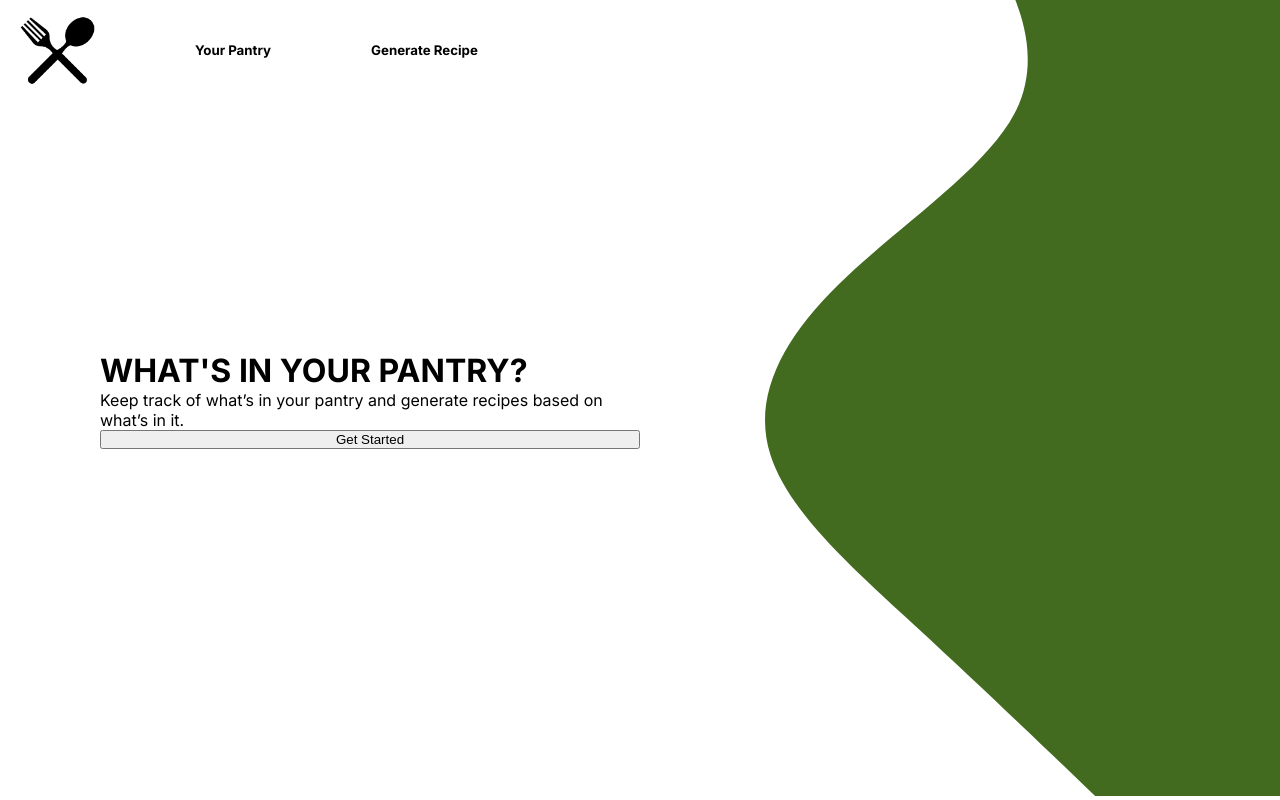
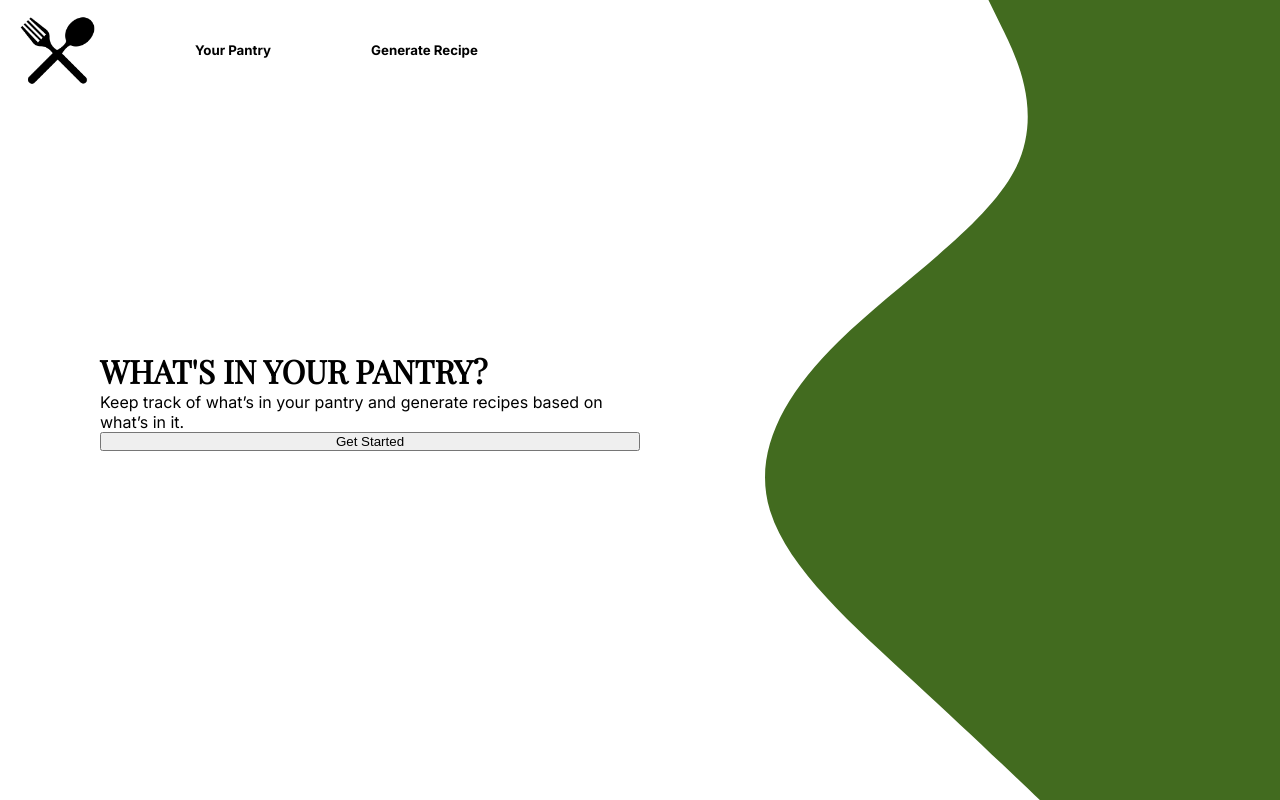
Before and after one commit to Brandon-Fernando/Inventory-Tracker, a Next.js app: page / in a window 1280 px wide. Built offline with nearby package versions, Linux system fonts and the light colour scheme.

Commit message:
added projects and skills

```diff
--- a/app/page.js
+++ b/app/page.js
@@ -7,10 +7,21 @@ import {Box, Modal, Typography, Stack, TextField, Button, createTheme, ThemeProv
 import { collection, deleteDoc, getDoc, getDocs, query, setDoc, doc } from "firebase/firestore";
 import Head from 'next/head';
 import styles from "./page.module.css";
+import { Playfair_Display } from "next/font/google";
+
+const playfair = Playfair_Display({
+  weight: '400',
+  subsets: ['latin'],
+  display: 'swap',
+});
 
 
 export default function Home() {
   return (
+    <>
+    <head>
+      <link rel="preconnect" href="https://fonts.gstatic.com" />
+    </head>
     <div className={styles.container}>
       <div className={styles.waveContainer}>
         <img src="/wave.svg" alt="Wave" className={styles.wave} />
@@ -24,10 +35,11 @@ export default function Home() {
 
       {/* Hero */}
       <div className={styles.hero}>
-        <h1>WHAT'S IN YOUR PANTRY?</h1>
+        <h1 style={{fontFamily: playfair.style.fontFamily}}>WHAT'S IN YOUR PANTRY?</h1>
         <p>Keep track of what’s in your pantry and generate recipes based on what’s in it.</p>
         <button>Get Started</button>
       </div>
     </div>
+    </>
   );
 }
--- a/app/page.module.css
+++ b/app/page.module.css
@@ -9,7 +9,7 @@
 
 .waveContainer {
     position: absolute; /* Positions the container absolutely within the parent */
-    bottom: 0; /* Aligns the container to the bottom of the parent */
+    bottom: -1; /* Aligns the container to the bottom of the parent */
     left: 0;
     width: 100vw; /* Ensures the container spans the full width */
     height: auto; /* Allows the container height to adjust based on the SVG */
```
